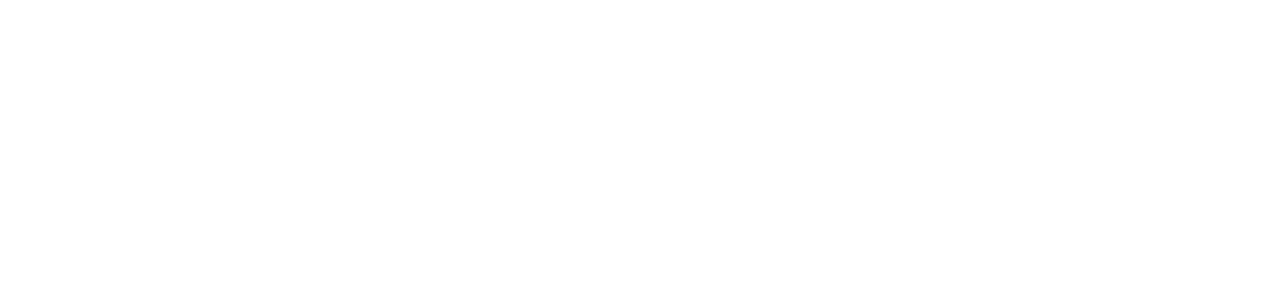
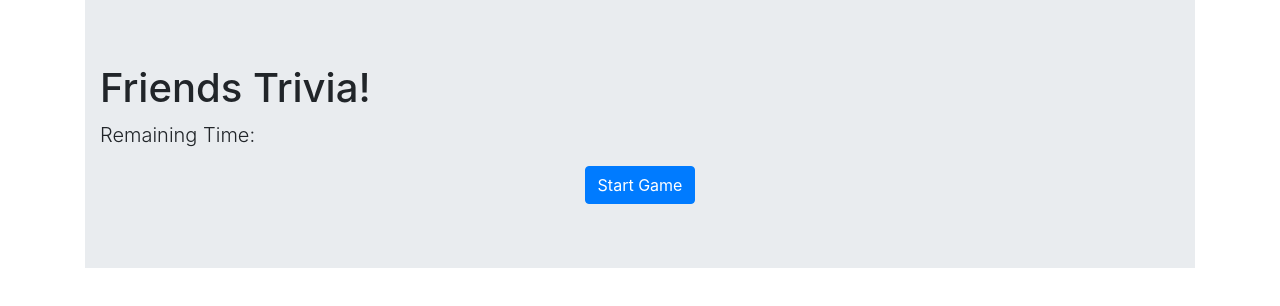
Before and after one commit to MarkBCodes/TriviaGame, a plain HTML site: page index.html in a window 1280 px wide. Drawn offline with nearby package versions, Linux system fonts and the light colour scheme.

Commit message:
added body content with container that holds a jumbotron, within it a title and button to start the game.

```diff
--- a/index.html
+++ b/index.html
@@ -23,4 +23,34 @@
     ></script>
     <script src="./assets/javascript/app.js"></script>
   </head>
+<body>
+
+
+    <div class="container">
+
+        <div class="jumbotron jumbotron-fluid">
+            <div class="container">
+                <div id="game">
+                    <h1>Friends Trivia!</h1>
+                    <p id="remaining-time" class="lead">Remaining Time: <span id="timer"></span></p>
+                    <p id="question" class="lead"></p>
+                </div>
+                <div id="results">
+                </div>
+            </div>
+
+            <div class="row">
+                <div id="choices" class="container text-center">
+                    <button type="button" id="start" class="btn btn-primary text-center">Start Game</button>
+                    <div id="options">
+
+                    </div>
+
+                </div>
+            </div>
+
+    </div>
+
+</body>
+
 </html>
```
